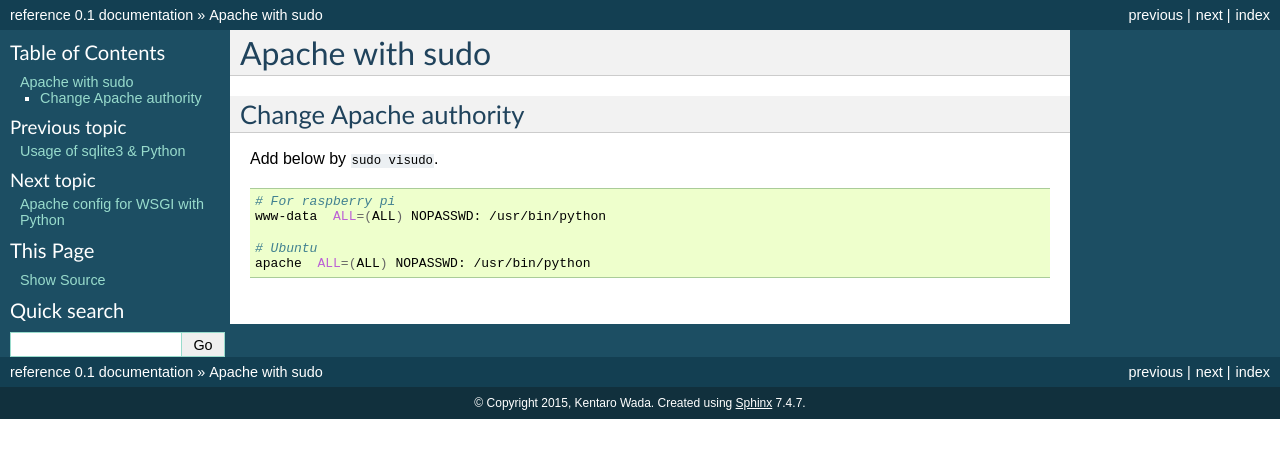
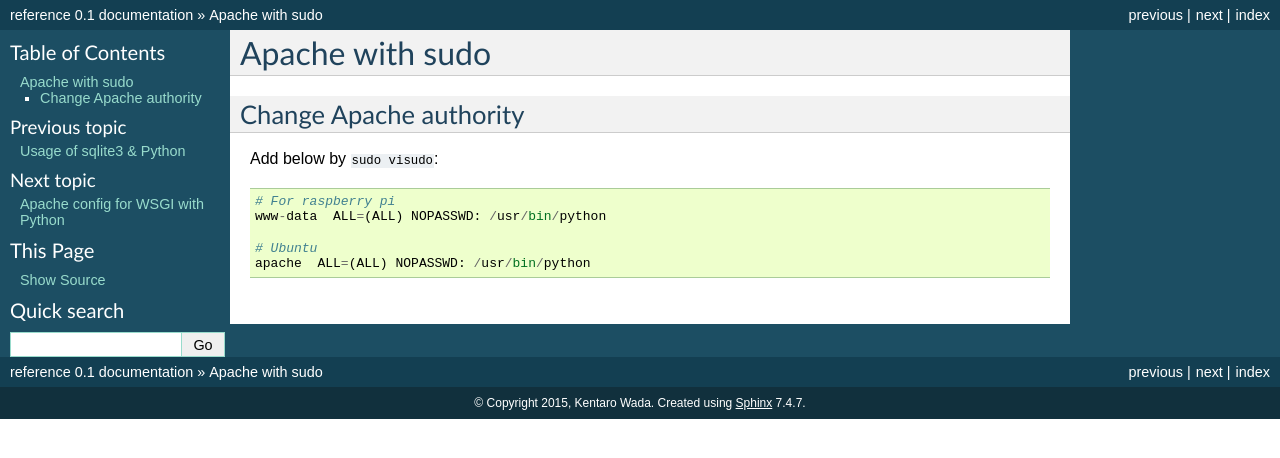
Before and after one commit to wkentaro/reference, a Sphinx documentation site: the page built from source/sudo_from_web.rst, in a window 1280 px wide. Shown: the top 458 px of the page. Built offline with Sphinx 7.4.7, drawn with Linux system fonts in a browser that asks for light colours; part of the change alters nothing that is shown.

```diff
--- a/source/sudo_from_web.rst
+++ b/source/sudo_from_web.rst
@@ -4,9 +4,7 @@ Apache with sudo
 Change Apache authority
 +++++++++++++++++++++++
 
-Add below by :code:`sudo visudo`.
-
-.. code-block :: bash
+Add below by :code:`sudo visudo`::
 
    # For raspberry pi
    www-data  ALL=(ALL) NOPASSWD: /usr/bin/python
```
